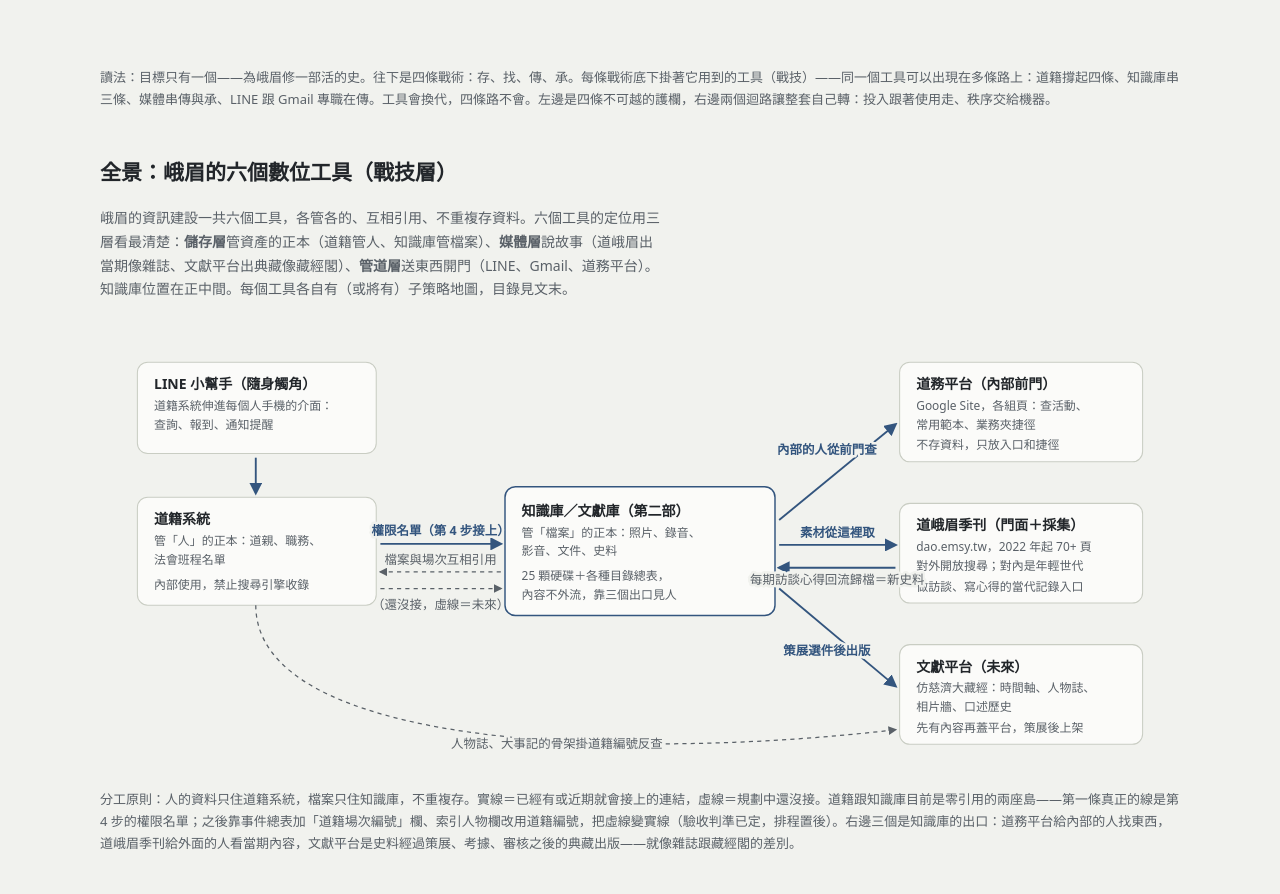
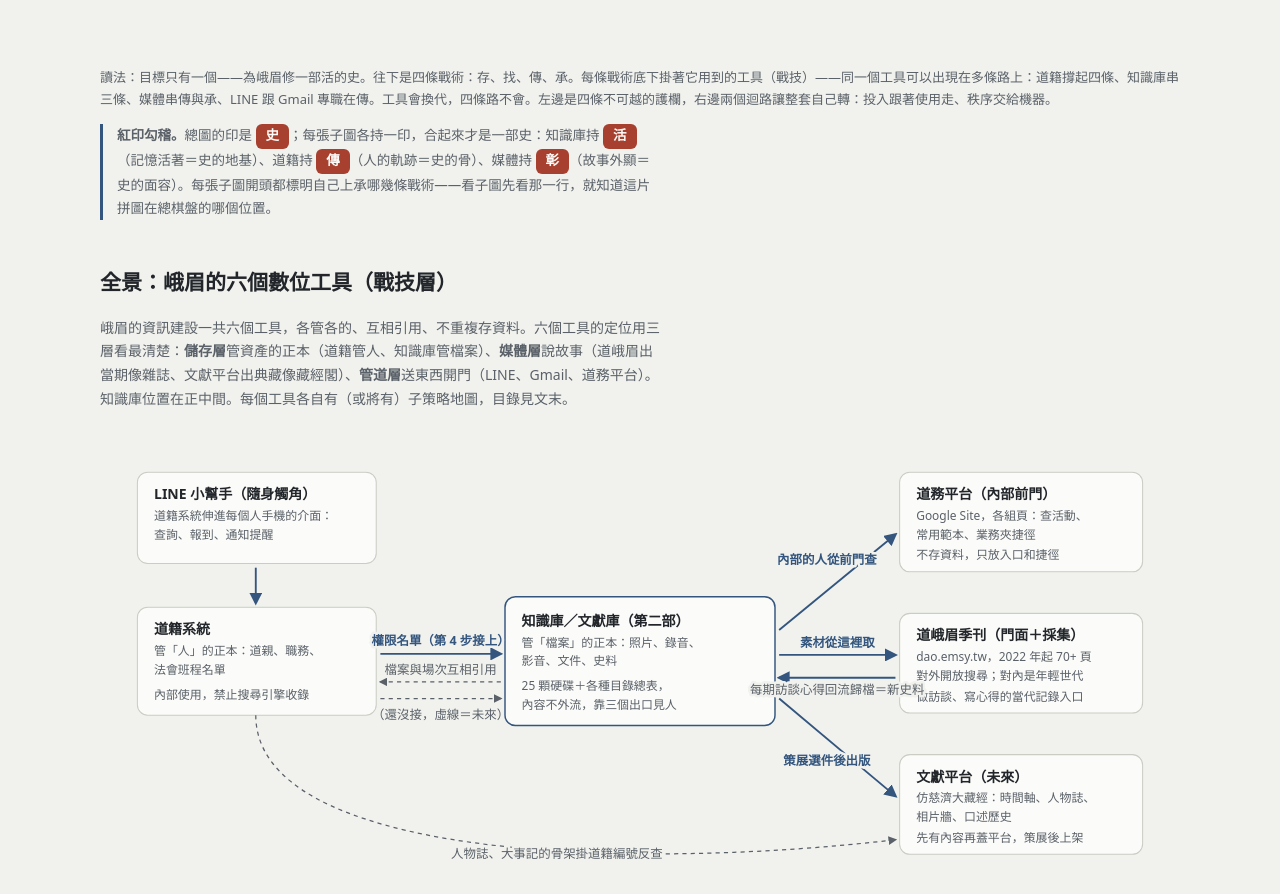
Before and after one commit to neilliao/drive-inventory, a plain HTML site: page docs/specs/2026-08-17-strategy-map.html in a window 1280 px wide. Shown: the part 1060-1954 px from the top of the page. Drawn offline with Linux system fonts and the light colour scheme.

Commit message:
總圖: 紅印勾稽段（史=活+傳+彰）

```diff
--- a/docs/specs/2026-08-17-strategy-map.html
+++ b/docs/specs/2026-08-17-strategy-map.html
@@ -321,6 +321,7 @@
     </svg>
     <figcaption>讀法：目標只有一個——為峨眉修一部活的史。往下是四條戰術：存、找、傳、承。每條戰術底下掛著它用到的工具（戰技）——同一個工具可以出現在多條路上：道籍撐起四條、知識庫串三條、媒體串傳與承、LINE 跟 Gmail 專職在傳。工具會換代，四條路不會。左邊是四條不可越的護欄，右邊兩個迴路讓整套自己轉：投入跟著使用走、秩序交給機器。</figcaption>
   </figure>
+  <p class="aside-phase"><b>紅印勾稽。</b>總圖的印是 <span class="seal-inline">史</span>；每張子圖各持一印，合起來才是一部史：知識庫持 <span class="seal-inline">活</span>（記憶活著＝史的地基）、道籍持 <span class="seal-inline">傳</span>（人的軌跡＝史的骨）、媒體持 <span class="seal-inline">彰</span>（故事外顯＝史的面容）。每張子圖開頭都標明自己上承哪幾條戰術——看子圖先看那一行，就知道這片拼圖在總棋盤的哪個位置。</p>
 
   <h2>全景：峨眉的六個數位工具（戰技層）</h2>
   <p style="font-size:14px; max-width:70ch; color:var(--ink-soft);">峨眉的資訊建設一共六個工具，各管各的、互相引用、不重複存資料。六個工具的定位用三層看最清楚：<b>儲存層</b>管資產的正本（道籍管人、知識庫管檔案）、<b>媒體層</b>說故事（道峨眉出當期像雜誌、文獻平台出典藏像藏經閣）、<b>管道層</b>送東西開門（LINE、Gmail、道務平台）。知識庫位置在正中間。每個工具各自有（或將有）子策略地圖，目錄見文末。</p>
```
